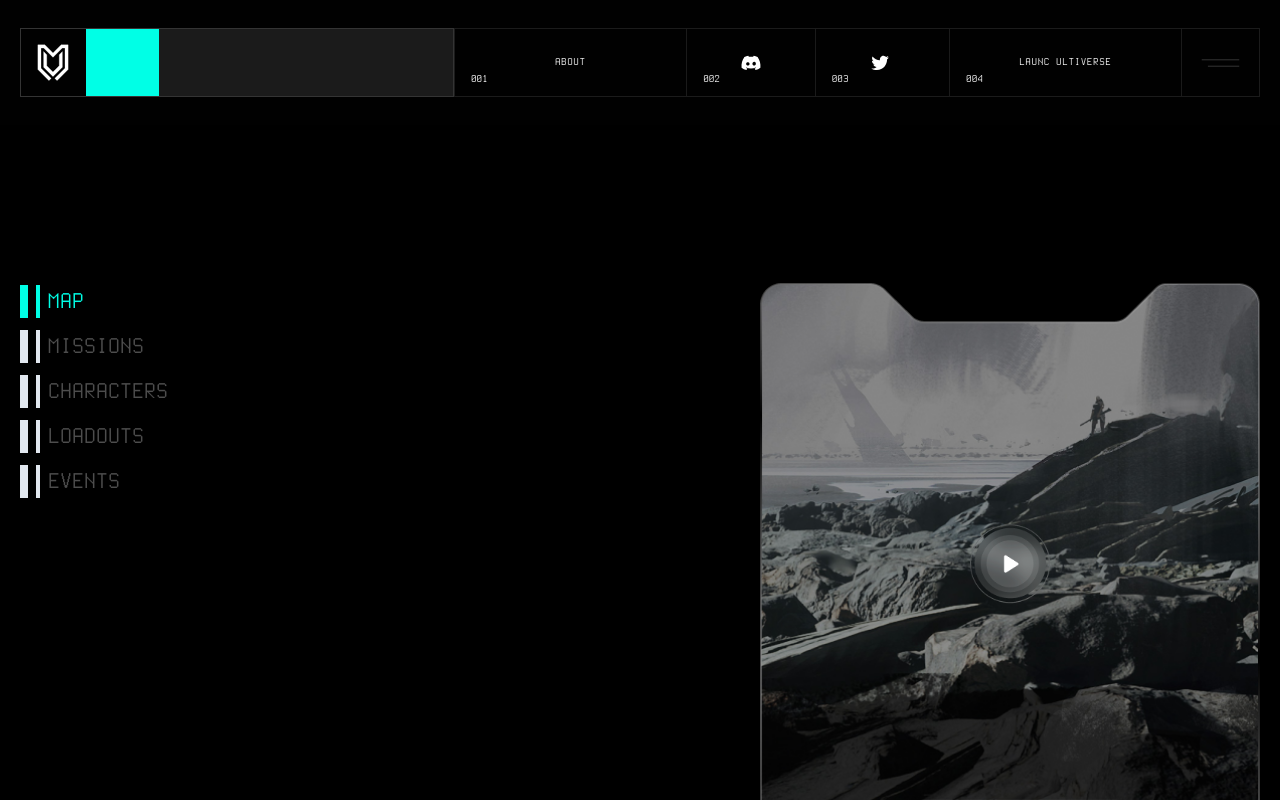
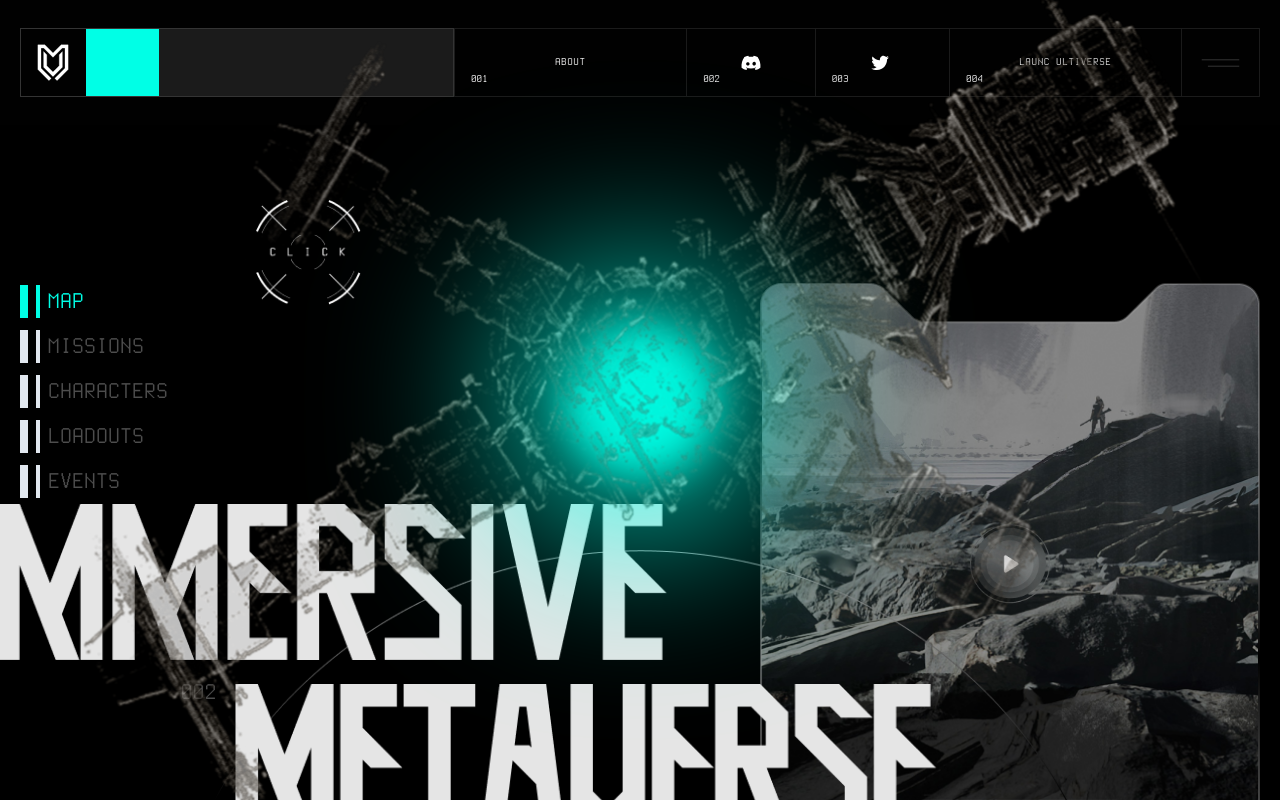
Before and after one commit to eSpark-Backup/sameekalam-saasplatform, a Next.js app: page / in a window 1280 px wide. Shown: the top 800 px of the page. Built offline with nearby package versions, Linux system fonts and the light colour scheme.

Commit message:
Images Shown in Center

```diff
--- a/app/globals.css
+++ b/app/globals.css
@@ -78,13 +78,13 @@ body {
 .main-container {
     width: 100vw;
     height: 100vh;
-    background-color: #000;
-    position: relative;
+    position: absolute;
+    top: 50%;
+    left: 50%;
+    transform: translate(-50%, -50%);
 }
 
 .spaceship {
-    /* background: url(../assets/spaceship.png); */
-    /* background: radial-gradient(circle, #00FFE6, transparent), url(../assets/spaceship.png); */
     width: 1139px;
     height: 840px;
     position: absolute;
--- a/app/page.js
+++ b/app/page.js
@@ -43,7 +43,7 @@ export default function Home() {
 
   return (
     <>
-      <div>
+      <div className="relative">
         <Navbar />
         <div className="bg-black h-screen relative">
           <div className="absolute left-5 top-40">
```
